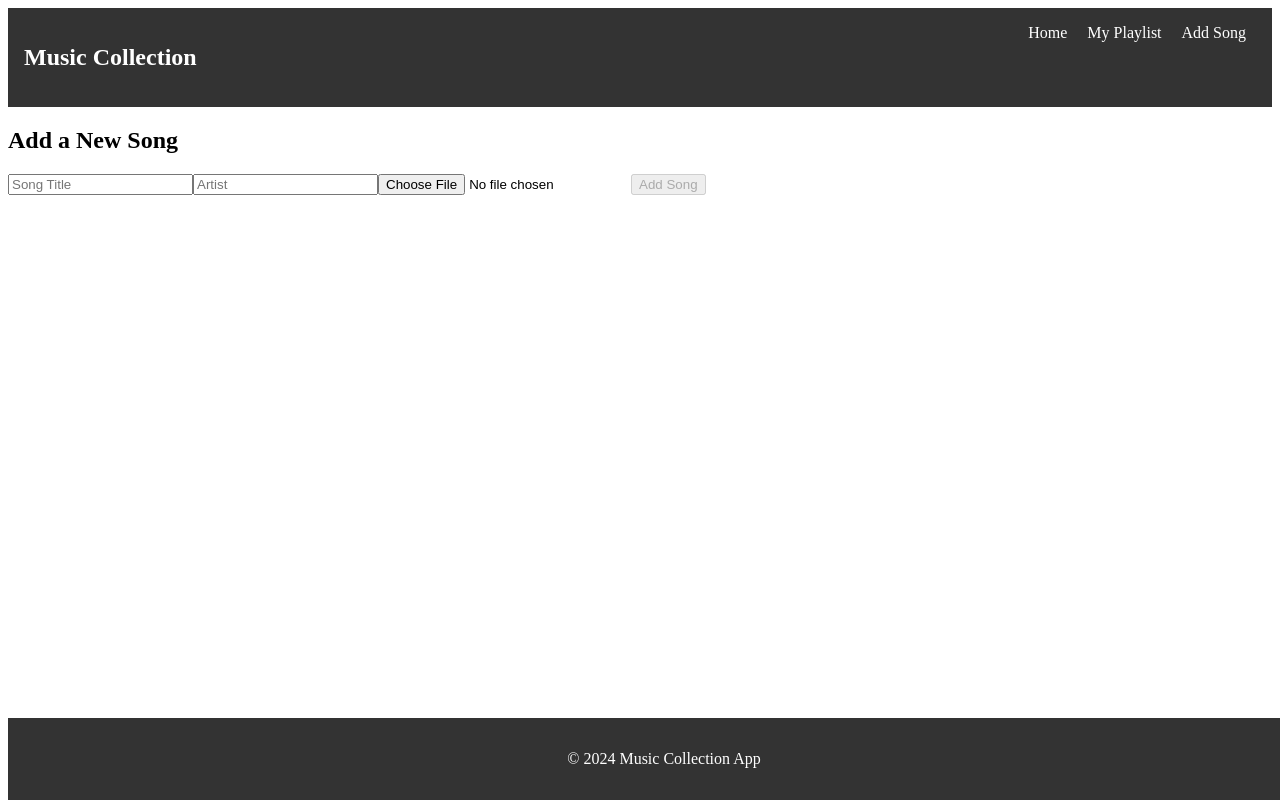
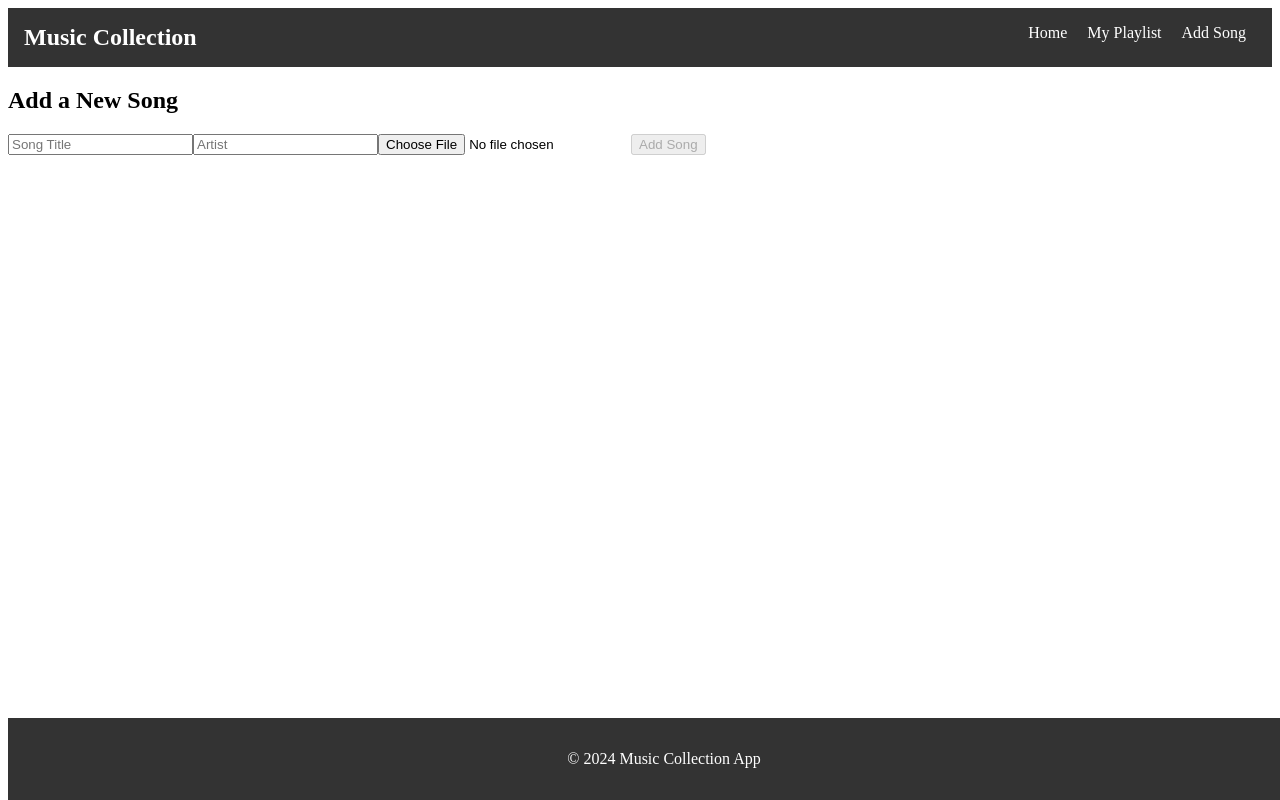
Before and after one commit to abate-Agegnehu/frontendmusicplayer, a React (Create React App) app: page /addsong in a window 1280 px wide. Built offline with nearby package versions, Linux system fonts and the light colour scheme.

Commit message:
use emotion sytle system

```diff
--- a/package.json
+++ b/package.json
@@ -21,6 +21,7 @@
     "react-router-dom": "^6.27.0",
     "react-scripts": "^5.0.1",
     "redux-saga": "^1.3.0",
+    "styled-system": "^5.1.5",
     "web-vitals": "^2.1.4"
   },
   "scripts": {
--- a/src/features/pages/Navbar.jsx
+++ b/src/features/pages/Navbar.jsx
@@ -1,36 +1,51 @@
+/** @jsxImportSource @emotion/react */
 import React from "react";
 import { Link } from "react-router-dom";
+import styled from "@emotion/styled";
+import { space, layout, color, typography, flexbox } from "styled-system";
 
 const Navbar = () => (
-  <nav style={styles.navbar}>
-    <h1>Music Collection</h1>
-    <div>
-      <Link to="/musiclist" style={styles.link}>
-        Home
-      </Link>
-      <Link to="/myplaylist" style={styles.link}>
-        My Playlist
-      </Link>
-      <Link to="/addsong" style={styles.link}>
-        Add Song
-      </Link>
-    </div>
-  </nav>
+  <StyledNav>
+    <Title>Music Collection</Title>
+    <NavLinks>
+      <StyledLink to="/musiclist">Home</StyledLink>
+      <StyledLink to="/myplaylist">My Playlist</StyledLink>
+      <StyledLink to="/addsong">Add Song</StyledLink>
+    </NavLinks>
+  </StyledNav>
 );
 
-const styles = {
-  navbar: {
-    display: "flex",
-    justifyContent: "space-between",
-    padding: "1em",
-    backgroundColor: "#333",
-    color: "#fff",
-  },
-  link: {
-    margin: "0 10px",
-    color: "#fff",
-    textDecoration: "none",
-  },
-};
+// Styled components with Styled System
+const StyledNav = styled.nav`
+  ${flexbox}
+  ${space}
+  ${color}
+  display: flex;
+  justify-content: space-between;
+  padding: 1em;
+  background-color: #333;
+  color: #fff;
+`;
+
+const Title = styled.h1`
+  ${typography}
+  margin: 0;
+`;
+
+const NavLinks = styled.div`
+  ${flexbox}
+  display: flex;
+`;
+
+const StyledLink = styled(Link)`
+  ${space}
+  ${color}
+  margin: 0 10px;
+  color: #fff;
+  text-decoration: none;
+  &:hover {
+    color: #ccc;
+  }
+`;
 
 export default Navbar;
```
Also changed, not shown: 1 other file (tests, documents, lock files or other folders).
